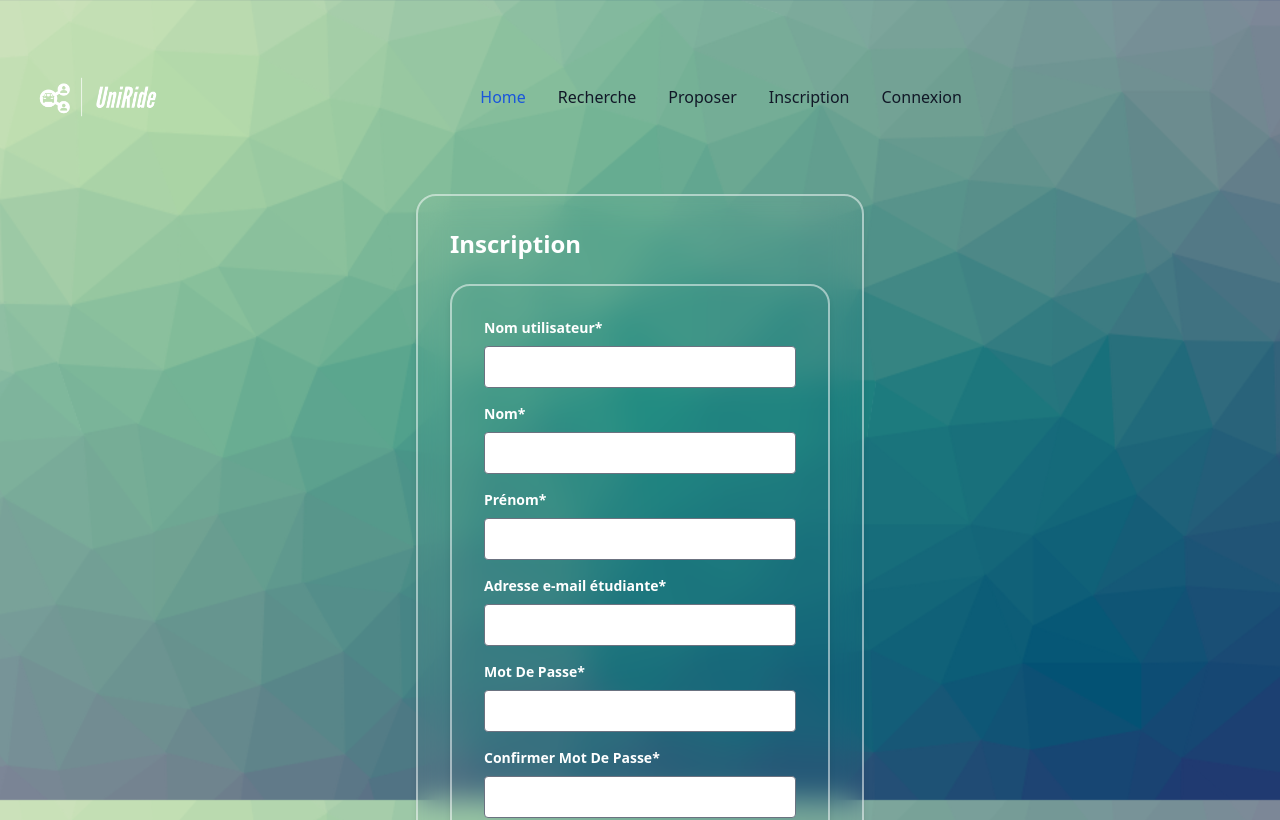
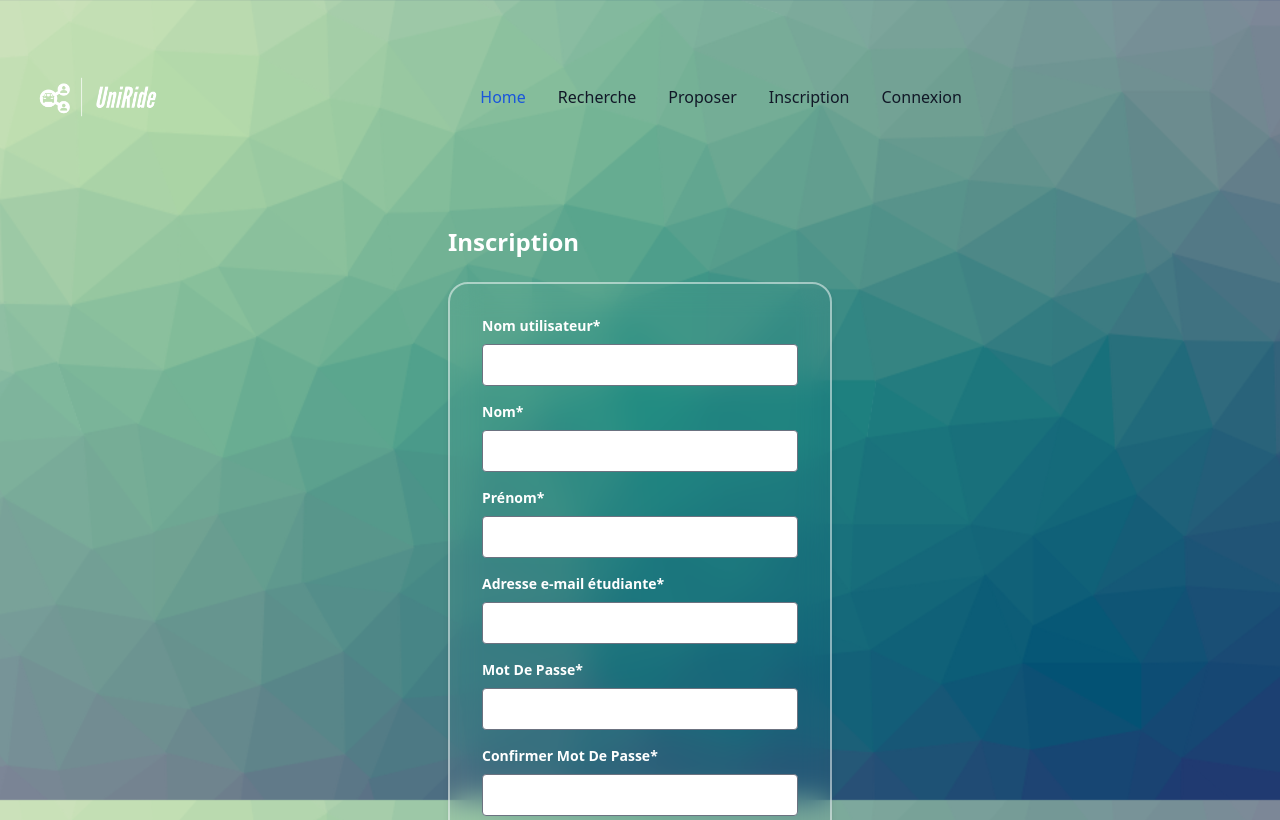
Before and after one commit to nayren23/UniRide-SApp, an Angular app in the folder UniRide/: page /registration in a window 1280 px wide. Shown: the top 820 px of the page. Built offline with nearby package versions, Linux system fonts and the light colour scheme.

Commit message:
fix : registration form bug css

```diff
--- a/UniRide/src/app/registration/registration.component.html
+++ b/UniRide/src/app/registration/registration.component.html
@@ -1,4 +1,4 @@
-<div class="max-w-md mx-auto p-8  rounded shadow-md blur-backgroud">
+<div class="max-w-md mx-auto p-8  rounded">
     <h2 class="text-2xl font-semibold mb-6 text-white">Inscription</h2>
 
     <form id="monFormulaire" [formGroup]="inscriptionForm" (ngSubmit)="onSubmit()">
@@ -137,14 +137,7 @@
 
         </section>
 
-         <!-- Section du permis conditionnellement affichée -->
-  <section *ngIf="inscriptionForm.get('showLicenseSection')?.value" class="border max-w-md mx-auto p-8 mt-10 shadow-md blur-backgroud">
-    <label class="block font-bold mb-2 text-sm font-medium text-white dark:text-white" for="license">Permis</label>
-    <input
-      class="block w-full text-sm text-gray-900 border border-gray-300 rounded-lg cursor-pointer bg-gray-50 dark:text-gray-400 focus:outline-none dark:bg-gray-700 dark:border-gray-600 dark:placeholder-gray-400"
-      type="file" id="license" name="license" (change)="handleFileInput($event, 'license')" accept="image/*">
-    <p class="mt-1 text-xs italique">PNG, JPG, PDF (MAX. 5 MO).</p>
-  </section>
+
 
 <!-- Checkbox pour afficher la section du permis -->
 <div class="mb-4">
@@ -152,7 +145,14 @@
     <label for="showLicense" class="text-white text-sm ml-2">Avez-vous un permis ?</label>
   </div>
 
-
+         <!-- Section du permis conditionnellement affichée -->
+         <section *ngIf="inscriptionForm.get('showLicenseSection')?.value" class="border max-w-md mx-auto p-8 mt-10 shadow-md blur-backgroud">
+            <label class="block font-bold mb-2 text-sm font-medium text-white dark:text-white" for="license">Permis</label>
+            <input
+              class="block w-full text-sm text-gray-900 border border-gray-300 rounded-lg cursor-pointer bg-gray-50 dark:text-gray-400 focus:outline-none dark:bg-gray-700 dark:border-gray-600 dark:placeholder-gray-400"
+              type="file" id="license" name="license" (change)="handleFileInput($event, 'license')" accept="image/*">
+            <p class="mt-1 text-xs italique">PNG, JPG, PDF (MAX. 5 MO).</p>
+          </section>
 
 
 
```
